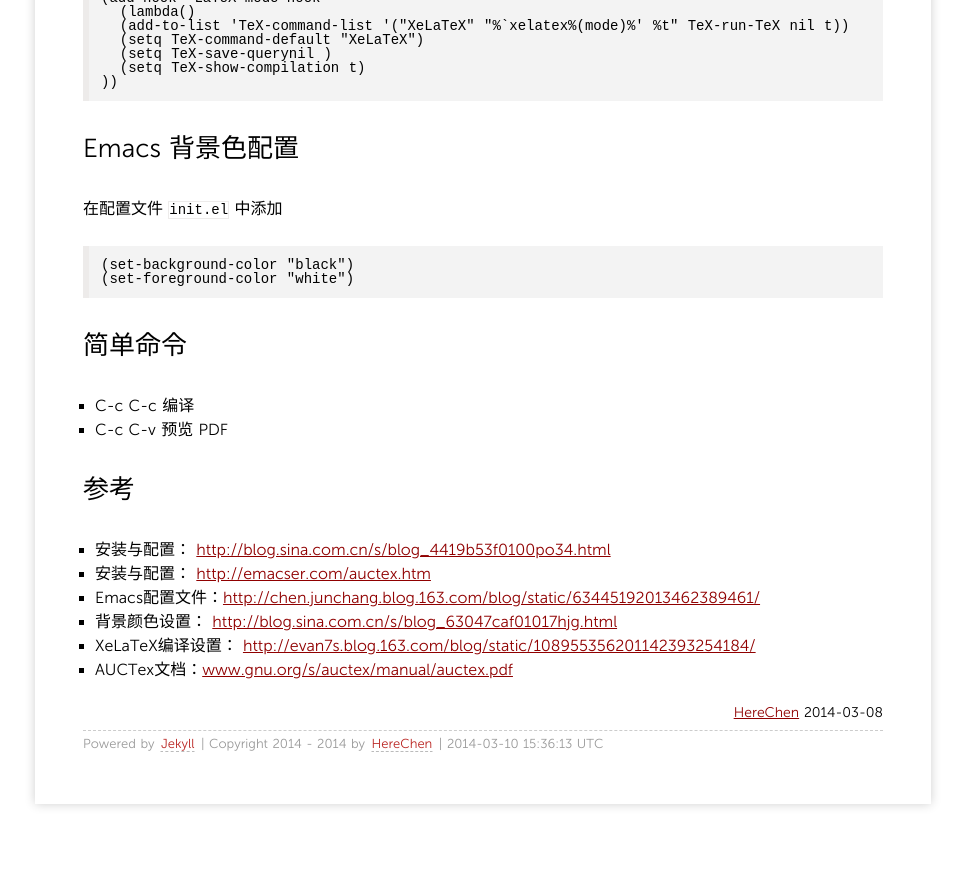
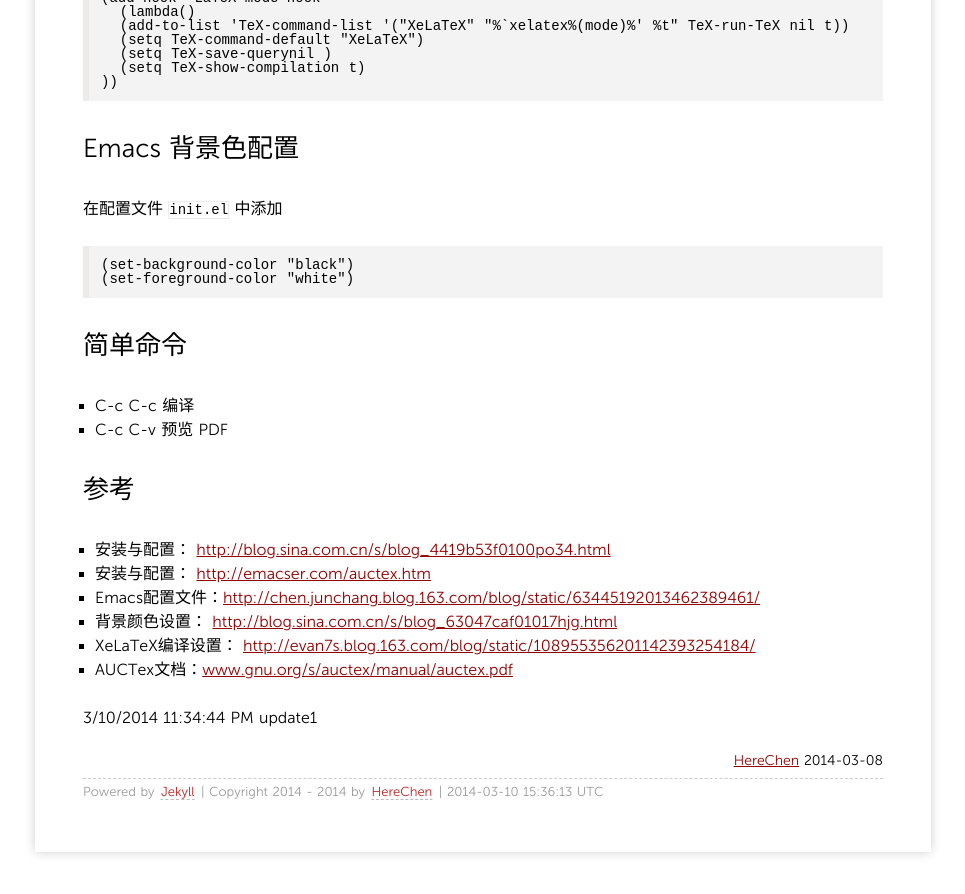
Before and after one commit to Xuezhiyuanlin/herechen.github.io, a Jekyll site: the page built from _posts/2014-03-08-Emacs-AUCTeX-installation-settings.md, in a window 1280 px wide and 900 px high, scrolled down 1614 px. Shown: the top 894 px of the window, without its empty margins (157-1122 px from the left). Built offline with Jekyll 4.4.1, drawn with Linux system fonts in a browser that asks for light colours; before the commit the page ends 2466 px from its top, so only the background shows below that.

Commit message:
herechen

```diff
--- a/_posts/2014-03-08-Emacs-AUCTeX-installation-settings.md
+++ b/_posts/2014-03-08-Emacs-AUCTeX-installation-settings.md
@@ -71,3 +71,5 @@ title: Emacs和AUCTeX的安装与配置
 - 背景颜色设置： [http://blog.sina.com.cn/s/blog_63047caf01017hjg.html](http://blog.sina.com.cn/s/blog_63047caf01017hjg.html)
 - XeLaTeX编译设置： [http://evan7s.blog.163.com/blog/static/108955356201142393254184/](http://evan7s.blog.163.com/blog/static/108955356201142393254184/)
 - AUCTex文档：[www.gnu.org/s/auctex/manual/auctex.pdf](www.gnu.org/s/auctex/manual/auctex.pdf)
+
+3/10/2014 11:34:44 PM update1
```
